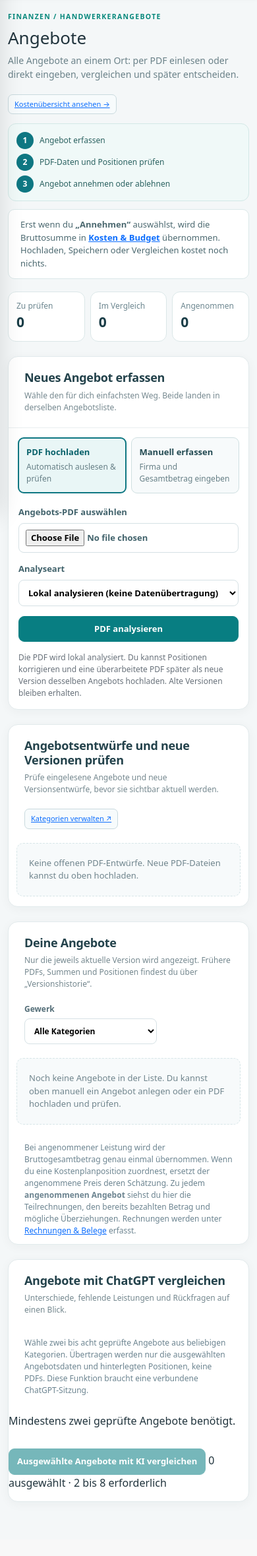
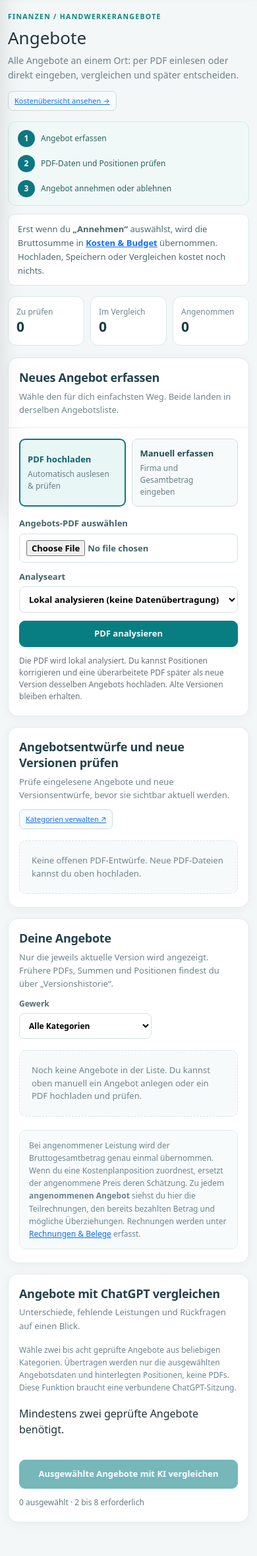
Before and after one commit to ChrisD90/ProjectHouseBuilder, a Flask app: page /angebote in a window 390 px wide. Shown: the part 64-2423 px from the top of the page at 66% size. Before the commit the page ends 2341 px from the top, so only its background shows below. Run offline with Flask 3, Linux system fonts and the light colour scheme; data comes from the database, SQL or seed files in the repository; data that the repository does not hold is empty; some libraries are stand-ins or nearby versions.

Commit message:
Unify offers page panel, card, form and ChatGPT comparison spacing

```diff
--- a/static/angebote.css
+++ b/static/angebote.css
@@ -60,3 +60,112 @@
 .offer-version-record-details p{margin:6px 0;font-size:.9rem;overflow-wrap:anywhere}
 .offer-version-note{background:#eaf3f5;border-left:3px solid #0e5263;padding:10px;margin:12px 0;border-radius:5px}
 @media(max-width:650px){.offer-version-upload{display:block}.offer-version-upload button{margin-top:9px}.offer-version-record summary{display:block}}
+
+
+/* Consistent spacing for the offers workflow; scoped to this page only. */
+.offers-page{
+  --offer-inset:24px;
+  --offer-gap:16px;
+}
+.offers-page .offers-heading{margin-bottom:20px;align-items:flex-start}
+.offers-page .offers-heading h1{margin:0 0 8px}
+.offers-page .offers-heading p{margin:0;line-height:1.6}
+.offers-page .offers-how{gap:12px;padding:16px 20px}
+.offers-page .offers-clarity{margin:14px 0 20px;padding:14px 18px;line-height:1.6}
+.offers-page .offers-stats{gap:16px;margin:0 0 24px}
+.offers-page .offers-stats>div{padding:18px 20px;min-width:0}
+.offers-page .offers-stats strong{line-height:1.25}
+.offers-page .budget-panel{margin:0 0 24px;overflow:visible}
+.offers-page .budget-panel .panelbar{
+  display:flex;align-items:center;justify-content:space-between;flex-wrap:wrap;
+  gap:14px;padding:22px var(--offer-inset) 20px;
+}
+.offers-page .budget-panel .panelbar h2{margin:0 0 6px;line-height:1.35}
+.offers-page .budget-panel .panelbar p{margin:0;line-height:1.55;color:#6e838c;font-size:13px}
+.offers-page .offers-create .panelbar{border-bottom:1px solid #e9eef0}
+.offers-page .offer-entry-switch{gap:12px;padding:20px var(--offer-inset) 0}
+.offers-page .offer-entry-form{
+  gap:var(--offer-gap);
+  padding:20px var(--offer-inset) 24px;
+}
+.offers-page .offer-entry-form:not(.offer-manual-form){
+  grid-template-columns:minmax(210px,1.25fr) minmax(190px,1fr) auto;
+}
+.offers-page .offer-entry-form label{min-width:0;line-height:1.4}
+.offers-page .offer-entry-form input[type=file]{max-width:100%}
+.offers-page .offer-entry-form button.primary{min-height:40px;padding:9px 16px}
+.offers-page .offer-manual-more{margin-top:2px}
+.offers-page .offer-optional-fields{gap:var(--offer-gap);margin:16px 0 4px}
+.offers-page .offer-manual-actions{gap:12px;align-items:center}
+.offers-page .offer-review-section .offer-cards,
+.offers-page .offer-compare-section .offer-cards{
+  padding:0 var(--offer-inset) 24px;margin:0;
+}
+.offers-page .offer-cards{gap:12px}
+.offers-page .offer-card{margin:0;padding:20px;min-width:0}
+.offers-page .offer-card-head{gap:16px}
+.offers-page .offer-card-head h3{margin:8px 0 5px}
+.offers-page .offer-review-form{gap:16px;margin-top:18px}
+.offers-page .offer-actions{gap:10px;margin-top:16px}
+.offers-page .offer-actions button{min-height:36px;padding:8px 12px}
+.offers-page .offer-inline-edit{padding:18px;margin-top:18px}
+.offers-page .offer-form-actions{display:flex;flex-wrap:wrap;gap:10px;align-items:center}
+.offers-page .offer-compare-section>.section-note{
+  padding:16px 18px;margin:0 var(--offer-inset) 24px;
+  border:1px solid #e4edef;border-radius:10px;background:#f8fbfb;line-height:1.6;
+}
+.offers-page .offer-ai-content{padding:0 var(--offer-inset) 24px}
+.offers-page .offer-ai-content>.section-note{
+  padding:0;margin:0 0 18px;max-width:900px;line-height:1.6;
+}
+.offers-page .offer-ai-content .phb-ai-offer-choices{margin:0 0 18px;gap:12px}
+.offers-page .offer-ai-content .phb-ai-offer-choices label{
+  min-width:0;margin:0;min-height:56px;gap:12px;
+  padding:14px 16px;line-height:1.45;
+}
+.offers-page .offer-ai-content .phb-ai-offer-choices label:has(input:checked){
+  border-color:#73bbb5;background:#edf8f5;
+}
+.offers-page .offer-ai-content .phb-ai-offer-choices span{min-width:0;overflow-wrap:anywhere}
+.offers-page .offer-ai-actions{display:flex;align-items:center;gap:12px 18px;flex-wrap:wrap}
+.offers-page .offer-ai-actions button{padding:11px 16px;min-height:42px;font-size:13px;font-weight:700}
+.offers-page .offer-ai-actions button:disabled{opacity:.55;cursor:not-allowed}
+.offers-page .offer-ai-selection{font-size:12px;color:#607983}
+.offers-page .offer-ai-status{margin:14px 0 0;min-height:0;line-height:1.5;font-size:13px;overflow-wrap:anywhere}
+.offers-page .offer-ai-status:empty{display:none}
+.offers-page .offer-ai-content .phb-ai-report{margin:18px 0 0;padding:20px;max-height:65vh;line-height:1.65}
+.offers-page .offer-ai-content .phb-ai-report[hidden]{display:none}
+@media(max-width:1180px){
+  .offers-page .offer-entry-form:not(.offer-manual-form){
+    grid-template-columns:repeat(2,minmax(0,1fr));
+  }
+}
+@media(max-width:760px){
+  .offers-page{--offer-inset:16px;--offer-gap:12px}
+  .offers-page .offers-heading{gap:12px;margin-bottom:16px}
+  .offers-page .offers-how{padding:12px 14px}
+  .offers-page .offers-clarity{margin:12px 0 16px;padding:12px 14px}
+  .offers-page .offers-stats{gap:9px;margin-bottom:18px}
+  .offers-page .offers-stats>div{padding:14px 12px}
+  .offers-page .budget-panel{margin-bottom:16px}
+  .offers-page .budget-panel .panelbar{align-items:flex-start;padding:17px var(--offer-inset);gap:12px}
+  .offers-page .offer-entry-switch{gap:9px;padding:16px var(--offer-inset) 0}
+  .offers-page .offer-entry-form,
+  .offers-page .offer-entry-form:not(.offer-manual-form),
+  .offers-page .offer-entry-form.offer-manual-form{
+    grid-template-columns:minmax(0,1fr);
+    padding:16px var(--offer-inset) 20px;
+  }
+  .offers-page .offer-review-section .offer-cards,
+  .offers-page .offer-compare-section .offer-cards{padding:0 var(--offer-inset) 20px}
+  .offers-page .offer-card{padding:16px}
+  .offers-page .offer-compare-section>.section-note{
+    margin:0 var(--offer-inset) 20px;padding:13px 14px;
+  }
+  .offers-page .offer-ai-content{padding:0 var(--offer-inset) 20px}
+  .offers-page .offer-ai-content .phb-ai-offer-choices{grid-template-columns:minmax(0,1fr)}
+  .offers-page .offer-ai-content .phb-ai-offer-choices label{padding:12px 14px;min-height:48px}
+  .offers-page .offer-ai-actions{align-items:stretch;flex-direction:column}
+  .offers-page .offer-ai-actions button{width:100%}
+  .offers-page .offer-ai-content .phb-ai-report{padding:14px}
+}
```
